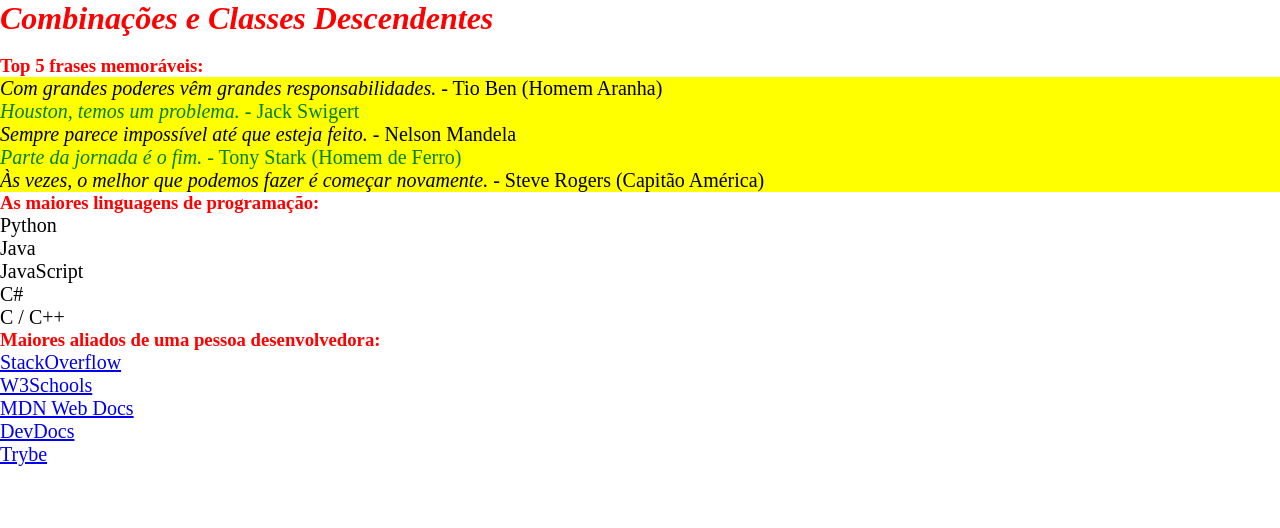
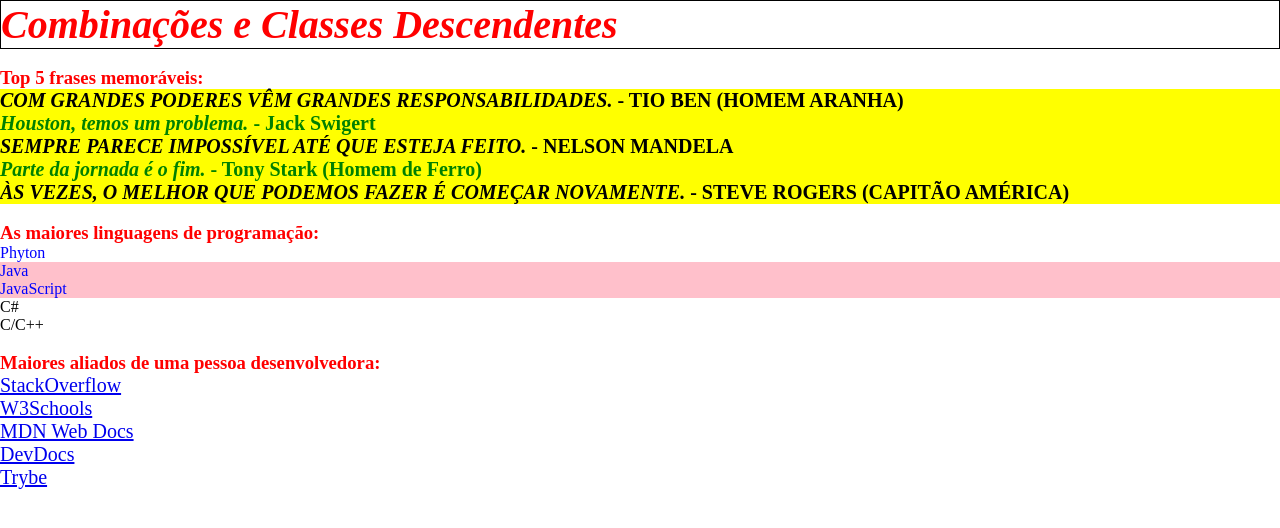
Before and after one commit to mateusparr/Trybe-Exercices, a plain HTML site: page bloco_3/dia_3/index_5.html in a window 1280 px wide. Drawn offline with Linux system fonts and the light colour scheme.

Commit message:
exercice 5 done

```diff
--- a/bloco_3/dia_3/index_5.html
+++ b/bloco_3/dia_3/index_5.html
@@ -1,30 +1,40 @@
 <!DOCTYPE html>
 <html lang="pt-br">
+
   <head>
     <meta charset="UTF-8">
     <link rel="stylesheet" href="style_5.css">
     <title>#GoTrybe</title>
   </head>
+
   <body>
-    <h1><em>Combinações e Classes Descendentes</em></h1>
-    <br />
+
+    <h1 class="italico"><em>Combinações e Classes Descendentes</em></h1>
+    <br/>
     <h3>Top 5 frases memoráveis:</h3>
-    <ol>
-      <li><em>Com grandes poderes vêm grandes responsabilidades.</em> - Tio Ben (Homem Aranha)</li>
-      <li><em>Houston, temos um problema.</em> - Jack Swigert</li>
-      <li><em>Sempre parece impossível até que esteja feito.</em> - Nelson Mandela</li>
-      <li><em>Parte da jornada é o fim.</em> - Tony Stark (Homem de Ferro)</li>
-      <li><em>Às vezes, o melhor que podemos fazer é começar novamente.</em> - Steve Rogers (Capitão América)</li>
-    </ol>
+
+    <ol class="memoraveis">
+      <li class="li-italico"><em>Com grandes poderes vêm grandes responsabilidades.</em> - Tio Ben (Homem Aranha)</li>
+      <li class="li-italico"><em>Houston, temos um problema.</em> - Jack Swigert</li>
+      <li class="li-italico"><em>Sempre parece impossível até que esteja feito.</em> - Nelson Mandela</li>
+      <li class="li-italico"><em>Parte da jornada é o fim.</em> - Tony Stark (Homem de Ferro)</li>
+      <li class="li-italico"><em>Às vezes, o melhor que podemos fazer é começar novamente.</em> - Steve Rogers (Capitão América)</li>
+    </ol><!--memoraveis-->
+    <br/>
     <h3>As maiores linguagens de programação:</h3>
-    <ul>
-      <li>Python</li>
-      <li>Java</li>
-      <li>JavaScript</li>
-      <li>C#</li>
-      <li>C / C++</li>
-    </ul>
+
+    <div class="linguagens">
+      <p>Phyton</p>
+      <p class="java">Java</p>
+      <p class="java">JavaScript</p>
+      <p>C#</p>
+      <p>C/C++</p>
+    </div>
+
+    <br/>
     <h3>Maiores aliados de uma pessoa desenvolvedora:</h3>
+
+    <div class="aliados">
       <ul>
         <li>
           <a href="https://pt.stackoverflow.com/">StackOverflow</a>
@@ -42,5 +52,7 @@
           <a href="https://app.betrybe.com/">Trybe</a>
         </li>
       </ul>
+    </div>
+
   </body>
 </html>
--- a/bloco_3/dia_3/style_5.css
+++ b/bloco_3/dia_3/style_5.css
@@ -17,11 +17,9 @@
     color: green;
 }
 
-ol li:nth-of-type(prime){
+ol li:nth-of-type(odd){
     text-transform: uppercase;
 }
-
-/* faltando text-transform nos números primos*/
 
 h1 , h3{
     color: red;
@@ -31,4 +29,25 @@
     font-size: 20px;
 }
 
-/*faltando modificar fontes em itálico*/
+.italico:nth-child(1){
+    font-size: 40px;
+    border: 1px solid black;
+}
+
+.li-italico{
+    font-weight: bold;
+}
+
+.linguagens p:nth-child(1), .linguagens p:nth-child(2), .linguagens p:nth-child(3){
+   color: blue;
+
+}
+
+.linguagens .java{
+    background-color: pink;
+}
+
+.aliados a:hover{
+    font-weight: bold;
+    color: red;
+}
```
Lines whose indentation alone changed are shown as unchanged.
